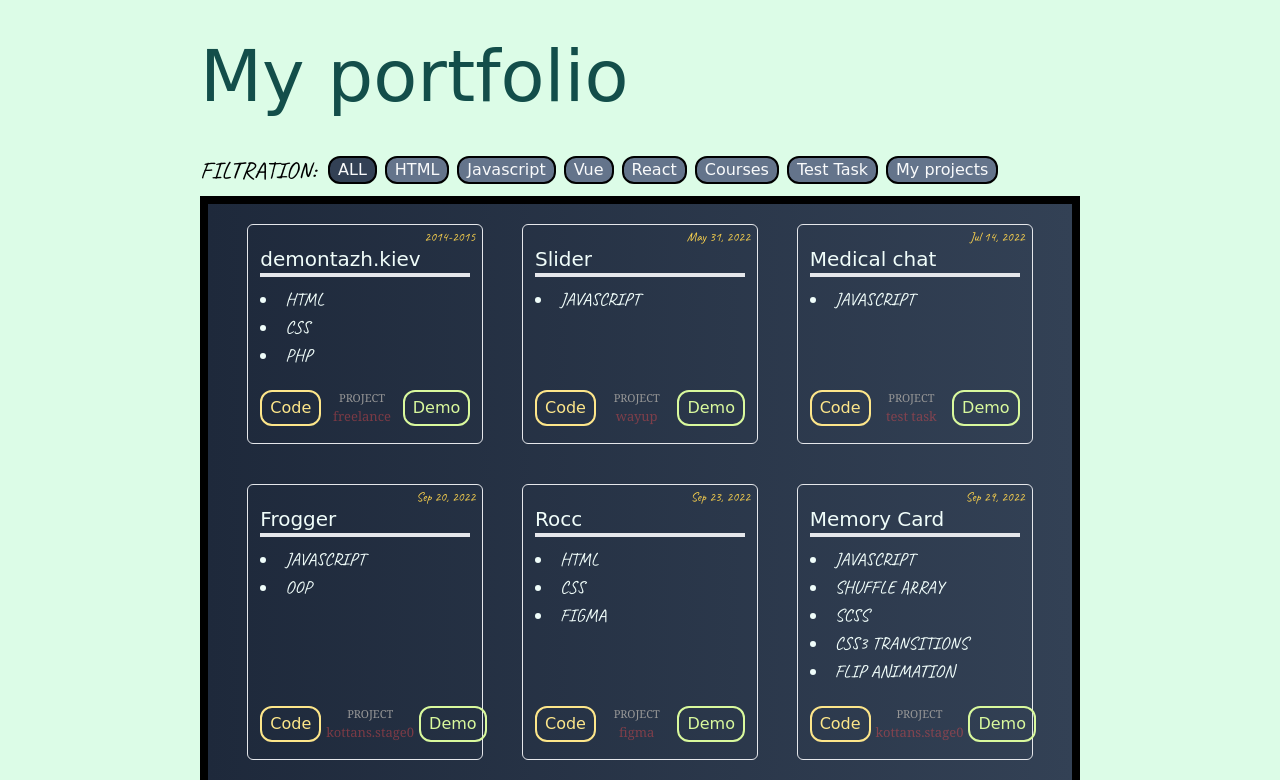
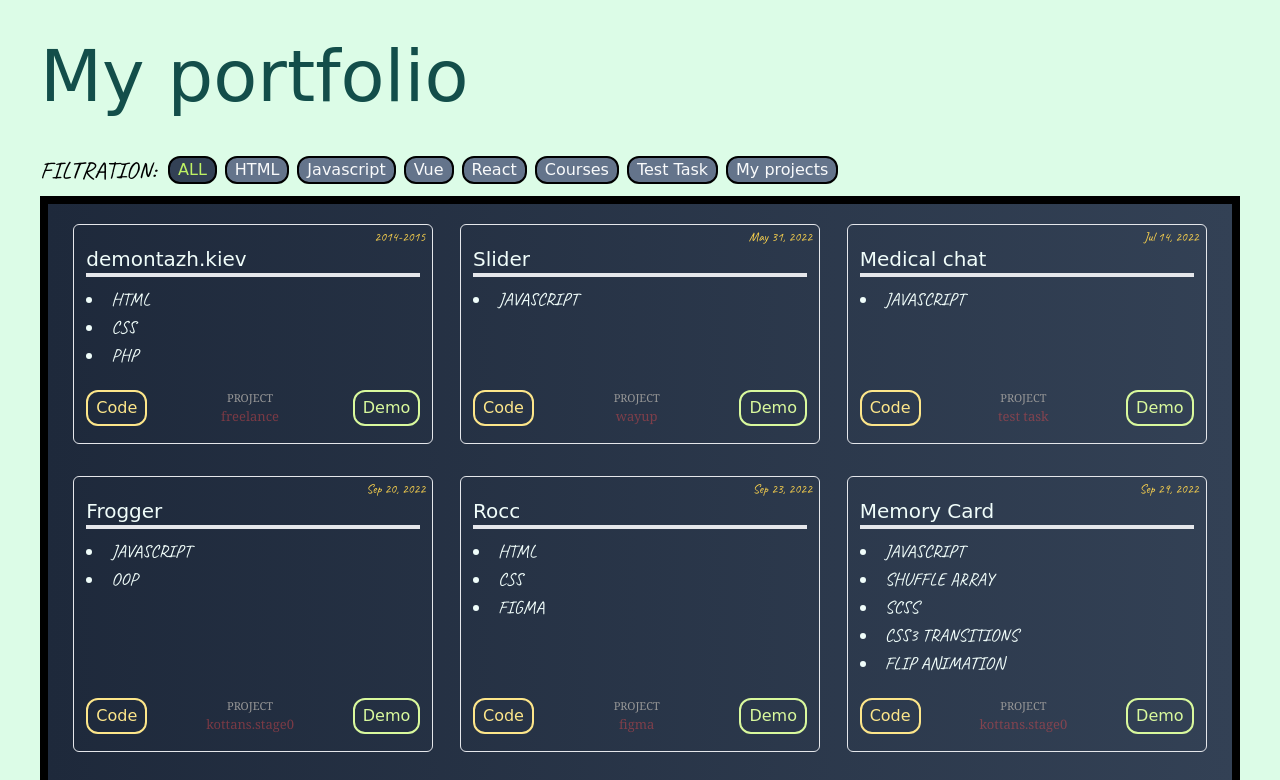
Before and after one commit to TonyG89/portfolio, a plain HTML site: page index.html in a window 1280 px wide. Shown: the top 780 px of the page. Drawn offline with nearby package versions, Linux system fonts and the light colour scheme; a web font is replaced by a local one.

Commit message:
add food + adaptation

```diff
--- a/app.js
+++ b/app.js
@@ -25,8 +25,8 @@ const filtered = (data, filt = filterValue) => {
 
 
 chipsContent.forEach(chip => {
-    const active = chip === 'ALL' ? 'bg-slate-700' : 'bg-slate-500'
-    chips.innerHTML += `<li class="chip rounded-xl px-2 m-1 text-gray-50 border-2 border-black cursor-pointer ${active}">${chip}</li>`
+    const active = chip === 'ALL' ? 'bg-slate-700 text-lime-300' : 'bg-slate-500'
+    chips.innerHTML += `<li class="chip hover:text-amber-200 rounded-xl max-sm:text-sm px-2 m-1 text-gray-50 border-2 border-black cursor-pointer ${active}">${chip}</li>`
 })
 chips.addEventListener('click', (e) => {
     const chip = e.target
@@ -34,9 +34,11 @@ chips.addEventListener('click', (e) => {
     if (chip.classList.contains('chip')) {
         document.querySelectorAll('.chip').forEach(item => {
             item.classList.remove('bg-slate-700')
+            item.classList.remove('text-lime-300')
             item.classList.add('bg-slate-500')
         })
         chip.classList.add('bg-slate-700')
+        chip.classList.add('text-lime-300')
         // const lowerCaseChips = chipsContent.map(item => item.toLocaleLowerCase() === chip.innerText.toLowerCase() && filterValueArray.push(item))
         filterValue = chip.innerText.toLowerCase()
         loadData()
@@ -105,14 +107,15 @@ const renderData = (data, loaded = true) => {
                     table.innerHTML += `<div
                     class="card box-border
                     text-teal-50
-                border rounded-md mb-10 p-3 mx-2
-                w-[236px]
+                    w-full
+                    mx-auto
+                border rounded-md mb-4 p-3
                 flex flex-col justify-between
                 "
                 style="font-family: 'Fredericka the Great', cursive;"
                 >
                 <div class="">
-                <h2 class="text-xl my-2 border-b-4 w-full relative">${project.title}<span class="text-amber-300 text-right align-text-top absolute date " style="font-family: 'Caveat', cursive;">${project.create}</span></h2>
+                <h2 class="text-xl my-2 border-b-4 w-full relative">${project.title}<span class="text-amber-300 text-right align-text-top absolute date " style="font-family: 'Caveat', cursive;">${project.created}</span></h2>
                 <div
                 class="uppercase"
                 style="font-family: 'Caveat', cursive;"
--- a/db.json
+++ b/db.json
@@ -12,7 +12,7 @@
             "code": "https://github.com/TonyG89/demontazh.kiev.ua",
             "rate": 3,
             "hint": "freelance",
-            "create": "2014-2015"
+            "created": "2014-2015"
         }
     },
     {
@@ -26,7 +26,7 @@
             "code": "https://github.com/TonyG89/JS-slider-simple",
             "rate": 3,
             "hint": "WayUp",
-            "create": "May 31, 2022"
+            "created": "May 31, 2022"
         }
     },
     {
@@ -40,7 +40,7 @@
             "code": "https://github.com/TonyG89/JS-SpaceProfitTeam-TEST",
             "rate": 3,
             "hint": "test task",
-            "create": "Jul 14, 2022"
+            "created": "Jul 14, 2022"
         }
     },
     {
@@ -55,7 +55,7 @@
             "code": "https://github.com/TonyG89/JS-OOP-frogger/blob/master/js/app.js",
             "rate": 2,
             "hint": "Kottans.Stage0",
-            "create": "Sep 20, 2022"
+            "created": "Sep 20, 2022"
         }
     },
     {
@@ -71,7 +71,7 @@
             "code": "https://github.com/TonyG89/FIGMA.HTML-rocc",
             "rate": 3,
             "hint": "figma",
-            "create": "Sep 23, 2022"
+            "created": "Sep 23, 2022"
         }
     },
     {
@@ -89,7 +89,7 @@
             "code": "https://github.com/TonyG89/JS-memoryCard",
             "rate": 2,
             "hint": "Kottans.Stage0",
-            "create": "Sep 29, 2022"
+            "created": "Sep 29, 2022"
         }
     },
     {
@@ -105,7 +105,7 @@
             "code": "https://github.com/TonyG89/friends-app",
             "rate": 2,
             "hint": "Kottans.Stage0",
-            "create": "Oct 1, 2022"
+            "created": "Oct 1, 2022"
         }
     },
     {
@@ -121,7 +121,7 @@
             "code": "https://github.com/TonyG89/BS5-shop-TEST",
             "rate": 2,
             "hint": "test task",
-            "create": "Oct 12, 2022"
+            "created": "Oct 12, 2022"
         }
     },
     {
@@ -139,7 +139,7 @@
             "code": "https://github.com/TonyG89/REACT-TooMuch",
             "rate": 1,
             "hint": "Archakov Blog",
-            "create": "Oct 25, 2022"
+            "created": "Oct 25, 2022"
         }
     },
     {
@@ -157,7 +157,7 @@
             "code": "https://github.com/TonyG89/BS4-form-TEST",
             "rate": 2,
             "hint": "test task",
-            "create": "Nov 4, 2022"
+            "created": "Nov 4, 2022"
         }
     },
     {
@@ -179,7 +179,7 @@
             "code": "https://github.com/TonyG89/REACT-TYPESCRIPT-tmp-v2",
             "rate": 1,
             "hint": "Archakov Blog",
-            "create": "Dec 8, 2022"
+            "created": "Dec 8, 2022"
         }
     },
     {
@@ -196,7 +196,7 @@
             "code": "https://github.com/TonyG89/developers-ad-landing-TEST",
             "rate": 1,
             "hint": "test task",
-            "create": "Dec 15, 2022"
+            "created": "Dec 15, 2022"
         }
     },
     {
@@ -212,7 +212,7 @@
             "code": "https://github.com/TonyG89/REACT-TAILWIND-nobank",
             "rate": 1,
             "hint": "figma",
-            "create": "Dec 26, 2022"
+            "created": "Dec 26, 2022"
         }
     },
     {
@@ -226,7 +226,7 @@
             "code": "https://github.com/TonyG89/GULP-HTML-TEST",
             "rate": 10,
             "hint": "test task",
-            "create": ""
+            "created": ""
         }
     },
     {
@@ -241,23 +241,23 @@
             "code": "https://github.com/TonyG89/TAILWIND-tmpclothes",
             "rate": 10,
             "hint": "",
-            "create": ""
+            "created": ""
         }
     },
     {
         "FOOD": {
             "title": "FOOD",
-            "demo": "https://tonyg89.github.io/JS-food-will-pushed/",
+            "demo": "https://tonyg89.github.io/JS-food/",
             "type": "landing page",
             "description": [
                 "javascript",
                 "php",
                 "webpack"
             ],
-            "code": "https://github.com/TonyG89/JS-food-will-pushed/",
-            "rate": 10,
+            "code": "https://github.com/TonyG89/JS-food/",
+            "rate": 3,
             "hint": "UDEMY",
-            "create": ""
+            "created": "Nov 20, 2022"
         }
     },
     {
@@ -271,7 +271,7 @@
             "code": "https://github.com/TonyG89/JS-tabs",
             "rate": 4,
             "hint": "WayUp",
-            "create": ""
+            "created": ""
         }
     },
     {
@@ -287,7 +287,7 @@
             "code": "https://github.com/TonyG89/JS-dom/",
             "rate": 4,
             "hint": "Kottans.Stage0",
-            "create": ""
+            "created": ""
         }
     },
     {
@@ -301,7 +301,7 @@
             "code": "#",
             "rate": 10,
             "hint": "",
-            "create": ""
+            "created": ""
         }
     },
     {
@@ -321,7 +321,7 @@
             "code": "https://github.com/TonyG89/VUE_TAILWIND_footballweekend",
             "rate": 3,
             "hint": "",
-            "create": "May 30, 2023"
+            "created": "May 30, 2023"
         }
     },
     {
@@ -340,7 +340,7 @@
             "code": "https://github.com/TonyG89/logbook-v2",
             "rate": 3,
             "hint": "",
-            "create": ""
+            "created": ""
         }
     }
 ]
--- a/index.html
+++ b/index.html
@@ -12,32 +12,49 @@
         <link rel="stylesheet" href="style.css">
         <title>Portfolio</title>
     </head>
-    <body class="bg-green-100">
-        <section class=" p-10 items-center w-[960px]
-            mx-auto">
+    <body
+        class="bg-green-100 max-md:bg-gradient-to-r from-slate-800 to-slate-700">
+        <section class="p-4 sm:p-10 items-center mx-auto">
             <h1
-                class="text-7xl mb-10 text-teal-900"
-                style="font-family: 'Fredericka the Great', cursive;">My
-                portfolio</h1>
-            <div class="flex items-center mb-2">
+                class="text-[2.7rem] text-center sm:text-left mb-2 max-md:text-slate-400 min-[440px]:text-6xl min-[505px]:text-7xl sm:mb-10 text-teal-900"
+                style="font-family: 'Fredericka the Great', cursive;">
+                My portfolio</h1>
+            <div class="
+            flex items-center mb-2
+            max-md:flex-col
+            ">
                 <h3 style="font-family: 'Caveat'"
-                    class="uppercase text-2xl mr-2">filtration:</h3>
-                <ul class="chips flex">
+                    class="uppercase text-2xl mr-2 max-md:mb-2 max-md:text-slate-500">filtration:</h3>
+                <ul class="
+                chips flex flex-wrap
+                justify-center align-center
+                max-lg:grid grid-cols-4 max-lg:w-full
+                max-md:flex
+                ">
                 </ul>
             </div>
             <!-- <div class="loader">
                 <img src="./loader.svg" />
             </div> -->
             <div
-                class="box-content table-card bg-gradient-to-r from-slate-800
-                to-slate-700
-                flex flex-1 flex-wrap justify-around
-                p-5
-                border-8 border-black
+                class="box-content table-card
+                bg-gradient-to-r from-slate-800 to-slate-700
+                p-5 border-8 border-black
+                max-md:bg-none
+                max-md:border-none
+                max-md:p-0
+                min-h-[140px]
+                grid gap-4 grid-cols-1 sm:grid-cols-2 lg:grid-cols-3
                 ">
                 <svg role="img"
                     aria-label="Mouth and eyes come from 9:00 and rotate clockwise into position, right eye blinks, then all parts rotate and merge into 3:00"
-                    class="smiley" viewBox="0 0 128 128" width="128px"
+                    class="smiley mx-auto
+                    sm:absolute
+                    sm:left-[50%]
+                    sm:translate-x-[-50%]
+                    lg:static
+                    lg:col-start-2 lg:col-end-3" viewBox="0 0 128 128"
+                    width="128px"
                     height="128px">
                     <defs>
                         <clippath id="smiley-eyes">
--- a/style.css
+++ b/style.css
@@ -58,6 +58,10 @@ btn:hover{
 
 .chip:hover{
 	background-color: Caveat;
+}
+
+.card{
+	max-width: 360px;
 }
 
 .smiley {
```
Also changed, not shown: tailwind.config.js (deleted, +0 -21 lines).
